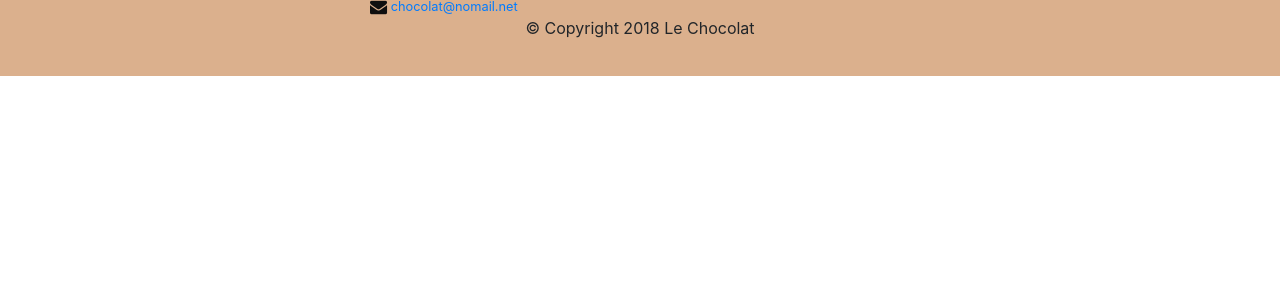
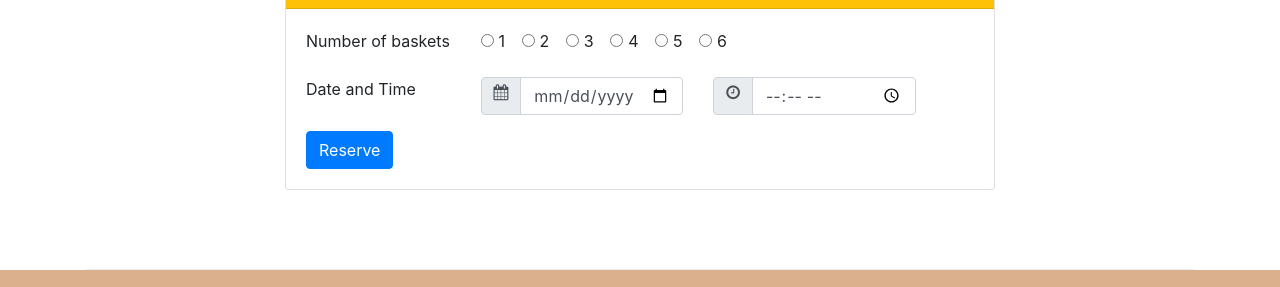
Before and after one commit to SotirisAnd/leChocolat, a website: page index.html in a window 1280 px wide. Shown: the part 1664-1951 px from the top of the page. Before the commit the page ends 1740 px from the top, so only its background shows below. Drawn offline with nearby package versions, Linux system fonts and the light colour scheme.

Commit message:
Bootstrap Assignment 9 Task 2

```diff
--- a/index.html
+++ b/index.html
@@ -30,7 +30,8 @@
                                 class="fa fa-info fa-lg"></span> About</a></li>
                     <li class="nav-item"><a class="nav-link" href="#"><span class="fa fa-list fa-lg"></span> Menu</a>
                     </li>
-                    <li class="nav-item"><a class="nav-link" href="./contactus.html"><span class="fa fa-address-card fa-lg"></span>
+                    <li class="nav-item"><a class="nav-link" href="./contactus.html"><span
+                                class="fa fa-address-card fa-lg"></span>
                             Contact</a></li>
                 </ul>
             </div>
@@ -39,13 +40,16 @@
     <header class="jumbotron">
         <div class="container">
             <div class="row row-header">
-                <div class="col-12 col-sm-8">
+                <div class="col-12 col-sm-6">
                     <h1>Le Chocolat</h1>
                     <p>We combine experience with creativity to create innovative tastes based on classic chocolate
                         recipes. Our creations will travel you in the chocolate world!</p>
                 </div>
-                <div class="col col-sm">
+                <div class="col-12 col-sm-3">
                     <img src="images/logo.png" class="img-fluid">
+                </div>
+                <div class="col-12 col-sm-3 m-auto">
+                    <a role="button" class="btn btn-warning bt-sm" href="#reserveForm">Reserve your baskets</a>
                 </div>
             </div>
         </div>
@@ -108,7 +112,73 @@
 
             </div>
         </div>
+        <div class="row row-content align-items-center justify-content-center">
+            <div class="col-12 col-sm-8">
+                <div class="card">
+                    <h3 class="card-header bg-warning text-white" id="reserveForm">Reserve your baskets</h3>
+                    <div class="card-body">
+                        <form>
+                            <div class="form-group row">
+                                <label class="col-12 col-sm-3">Number of baskets</label>
+                                <div class="col col-sm">
+                                    <div class="form-check form-check-inline">
+                                        <input class="form-check-input" type="radio" name="inlineRadioOptions"
+                                            value="option1" id="inlineRadio1">
+                                        <label class="form-check-label" for="inlineRadio1">1</label>
+                                    </div>
+                                    <div class="form-check form-check-inline">
+                                        <input class="form-check-input" type="radio" name="inlineRadioOptions"
+                                            value="option2" id="inlineRadio2">
+                                        <label class="form-check-label" for="inlineRadio2">2</label>
+                                    </div>
+                                    <div class="form-check form-check-inline">
+                                        <input class="form-check-input" type="radio" name="inlineRadioOptions"
+                                            value="option3" id="inlineRadio3">
+                                        <label class="form-check-label" for="inlineRadio3">3</label>
+                                    </div>
+                                    <div class="form-check form-check-inline">
+                                        <input class="form-check-input" type="radio" name="inlineRadioOptions"
+                                            value="option4" id="inlineRadio4">
+                                        <label class="form-check-label" for="inlineRadio4">4</label>
+                                    </div>
+                                    <div class="form-check form-check-inline">
+                                        <input class="form-check-input" type="radio" name="inlineRadioOptions"
+                                            value="option5" id="inlineRadio5">
+                                        <label class="form-check-label" for="inlineRadio5">5</label>
+                                    </div>
+                                    <div class="form-check form-check-inline">
+                                        <input class="form-check-input" type="radio" name="inlineRadioOptions"
+                                            value="option6" id="inlineRadio6">
+                                        <label class="form-check-label" for="inlineRadio6">6</label>
+                                    </div>
+                                </div>
+                            </div>
+                            <div class="form-group row">
+                                <label class="col-12 col-sm-3">Date and Time</label>
+                                <div class="input-group col-12 col-sm-4">
+                                    <div class="input-group-prepend">
+                                        <span class="input-group-text fa fa-calendar"></span>
+                                    </div>
+                                    <input type="date" class="form-control" name="myDate">
+
+                                </div>
+                                <div class="input-group col-12 col-sm-4">
+                                    <div class="input-group-prepend">
+                                        <span class="input-group-text fa fa-clock-o"></span>
+                                    </div>
+                                    <input type="time" class="form-control" name="myTime">
+
+                                </div>
+                            </div>
+                            <button type="submit" class="btn btn-primary">Reserve</button>
+                        </form>
+
+                    </div>
+                </div>
+            </div>
+        </div>
     </div>
+
 
     <footer class="footer">
         <div class="container">
```
Also changed, not shown: contactus.html (+7 -6 lines).
